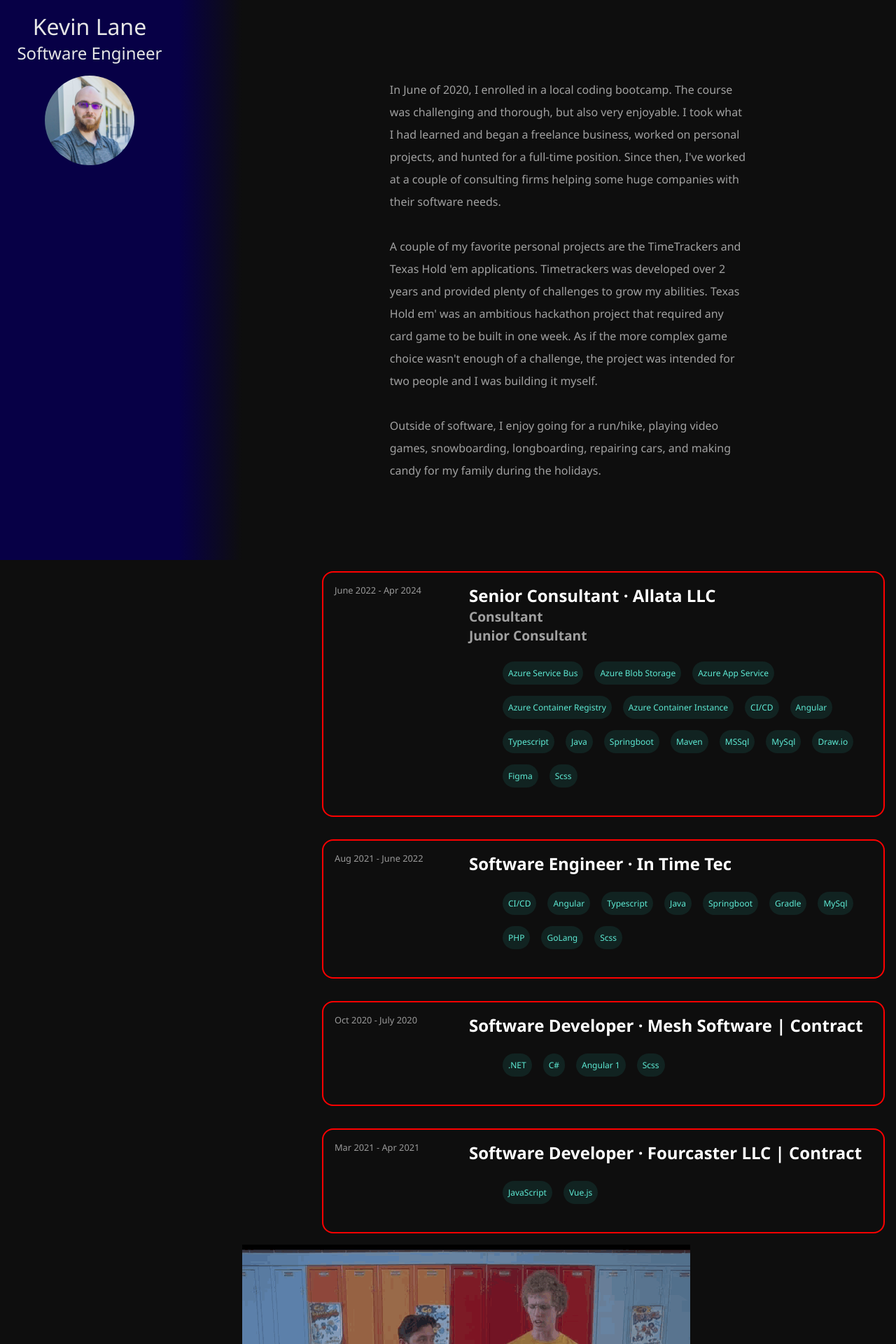
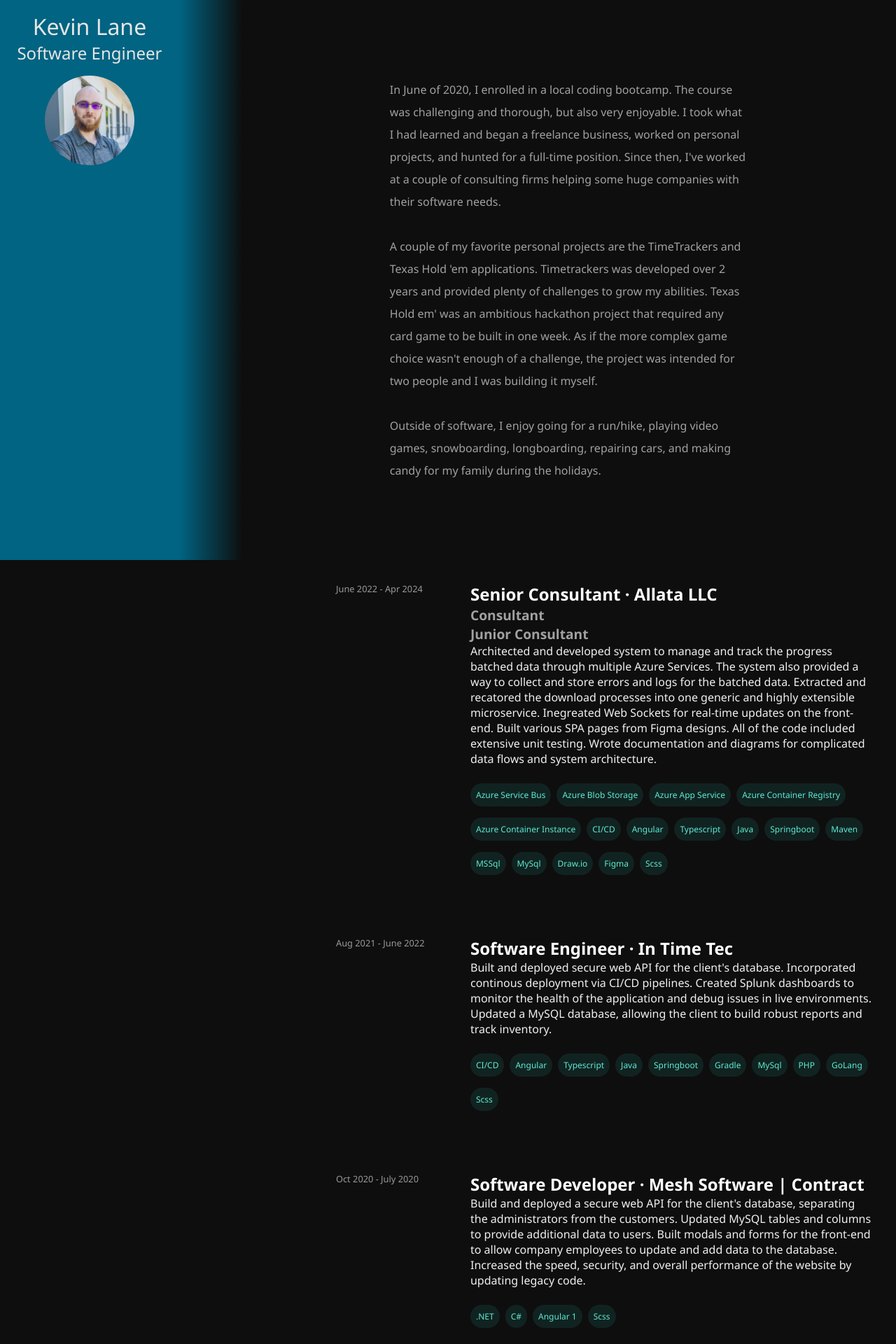
Before and after one commit to Kevinclane/mywebsite, an Angular app: page / in a window 1280 px wide. Shown: the top 1920 px of the page at 70% size. Built offline with nearby package versions, Linux system fonts and the light colour scheme.

Commit message:
changed some colors. finished job experience sections

```diff
--- a/src/app/components/experience.component.scss
+++ b/src/app/components/experience.component.scss
@@ -5,9 +5,9 @@
     justify-self: flex-end;
     padding: 1rem;
     border-radius: 1rem;
-    border: 2px solid red;
     margin: 1rem;
     width: 60dvw;
+    cursor: pointer;
 
     .dates {
         font-size: 0.8rem;
@@ -21,7 +21,7 @@
         .title {
             font-size: 1.5rem;
             font-weight: bold;
-            color: white;
+            color: $white;
         }
 
         .secondary-title {
@@ -29,15 +29,17 @@
             font-weight: bold;
         }
 
-        // .accomplishments {
-
-        // }
+        .accomplishments {
+            color: $lighter-gray;
+        }
 
         .skills {
+            padding-inline-start: 0;
+
             .skill {
                 display: inline-block;
                 padding: 0.5rem;
-                margin: 0.5rem;
+                margin: 0.5rem 0.5rem 0.5rem 0;
                 border-radius: 2rem;
                 background-color: $green;
                 color: $primary-dark;
@@ -49,3 +51,11 @@
     }
 
 }
+
+.container:hover {
+    background-color: $secondary-dark;
+
+    .details .title {
+        color: $light-green;
+    }
+}
--- a/src/app/components/experience.component.ts
+++ b/src/app/components/experience.component.ts
@@ -4,7 +4,7 @@ import { JobExperience } from "../models/job-experience";
 
 @Component({
     template: `
-        <div class="container">
+        <div class="container" (click)="openLink()">
             <div class="dates">
                 {{ jobExperience.startDate }} - {{ jobExperience.endDate }}
             </div>
@@ -18,7 +18,7 @@ import { JobExperience } from "../models/job-experience";
                     </div>
                 </div>
                 <div class="accomplishments">
-
+                    {{ jobExperience.accomplishments }}
                 </div>
                 <ul class="skills">
                     <li class="skill" *ngFor="let skill of jobExperience.skills;">
@@ -44,4 +44,8 @@ export class Experience {
         url: '',
         accomplishments: ''
     };
+
+    openLink() {
+        window.open(this.jobExperience.url, '_blank');
+    }
 }
--- a/src/app/data/constants.ts
+++ b/src/app/data/constants.ts
@@ -56,7 +56,16 @@ export class DataConstants {
                 'Scss'
             ],
             url: 'https://www.allata.com/',
-            accomplishments: ''
+            accomplishments: `
+                Architected and developed system to manage and track the progress batched
+                data through multiple Azure Services. The system also provided a way to
+                collect and store errors and logs for the batched data. Extracted and
+                recatored the download processes into one generic and highly extensible
+                microservice. Inegreated Web Sockets for real-time updates on the front-end.
+                Built various SPA pages from Figma designs. All of the code included extensive
+                unit testing. Wrote documentation and diagrams for complicated data flows and
+                system architecture.
+            `
         },
         {
             companyName: 'In Time Tec',
@@ -77,7 +86,12 @@ export class DataConstants {
                 'Scss'
             ],
             url: 'https://www.intimetec.com/',
-            accomplishments: ''
+            accomplishments: `
+                Built and deployed secure web API for the client's database. Incorporated
+                continous deployment via CI/CD pipelines. Created Splunk dashboards to monitor
+                the health of the application and debug issues in live environments. Updated a
+                MySQL database, allowing the client to build robust reports and track inventory.
+            `
         },
         {
             companyName: 'Mesh Software | Contract',
@@ -93,7 +107,13 @@ export class DataConstants {
                 'Scss'
             ],
             url: 'https://www.flatoutmotorcycles.com/',
-            accomplishments: ''
+            accomplishments: `
+                Build and deployed a secure web API for the client's database, separating the
+                administrators from the customers. Updated MySQL tables and columns to provide
+                additional data to users. Built modals and forms for the front-end to allow
+                company employees to update and add data to the database. Increased the speed,
+                security, and overall performance of the website by updating legacy code.
+            `
         },
         {
             companyName: 'Fourcaster LLC | Contract',
@@ -106,7 +126,11 @@ export class DataConstants {
                 'Vue.js'
             ],
             url: 'https://4casters.io/',
-            accomplishments: ''
+            accomplishments: `
+                Refactored a Node.js server to follow the MVC design pattern, allowing for
+                future development to be more organized and efficient. Built pages and components
+                to allow administrators to accurately track changes in the data.
+            `
         }
     ];
 }
--- a/src/index.html
+++ b/src/index.html
@@ -1,13 +1,16 @@
 <!doctype html>
 <html lang="en">
+
 <head>
   <meta charset="utf-8">
   <title>KevinLane</title>
   <base href="/">
   <meta name="viewport" content="width=device-width, initial-scale=1">
-  <link rel="icon" type="image/x-icon" href="favicon.ico">
+  <link rel="icon" type="image/x-icon" href="./assets/k.jpg">
 </head>
+
 <body>
   <app-root></app-root>
 </body>
+
 </html>
--- a/src/styles.scss
+++ b/src/styles.scss
@@ -1,8 +1,11 @@
 $primary-dark: rgb(14, 14, 14);
-$primary-dark-blue: rgb(7, 0, 70);
+$secondary-dark: rgb(30, 30, 30);
+$primary-dark-blue: rgb(0, 100, 130);
+$white: rgb(255, 255, 255);
 $near-white: rgb(230, 230, 230);
 $gray: rgb(153, 153, 153);
 $light-gray: rgba(223, 223, 223, 0.7);
+$lighter-gray: rgba(240, 240, 240);
 $green: rgba(45, 212, 191, .1);
 $light-green: rgb(94 234 212);
 
```
Also changed, not shown: src/assets/k.jpg (added).
